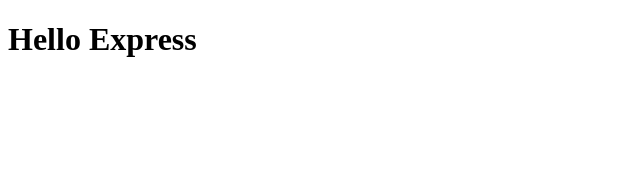
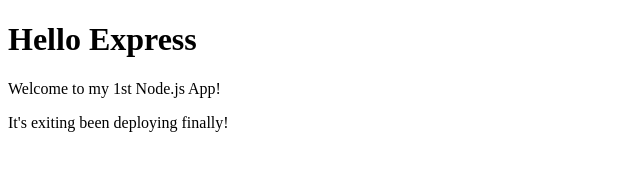
Before and after one commit to eichgi/web-server, a website: page public/index.html in a window 1280 px wide. Shown: the whole page, without its empty margins (0-640 px from the left). Drawn offline with Linux system fonts and the light colour scheme.

```diff
--- a/public/index.html
+++ b/public/index.html
@@ -6,5 +6,7 @@
 </head>
 <body>
 <h1>Hello Express</h1>
+<p>Welcome to my 1st Node.js App!</p>
+<span>It's exiting been deploying finally!</span>
 </body>
 </html>
```
